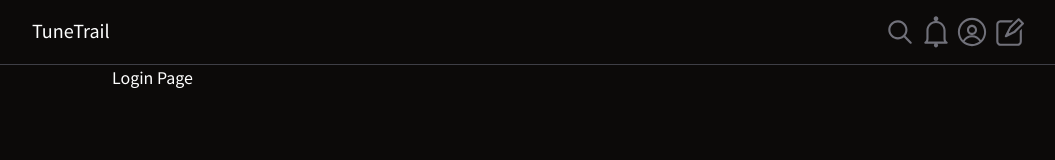
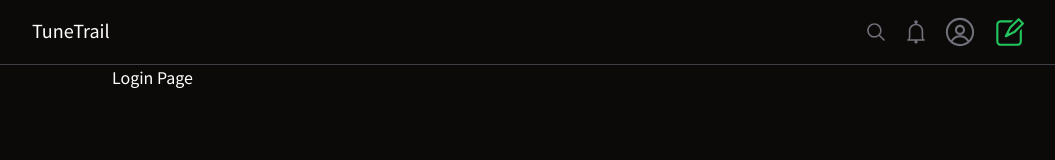
Before and after one commit to kngnkg/tunetrail, a Next.js app in the folder web/: page /login in a window 1280 px wide. Shown: the top 160 px of the page, without its empty margins (112-1167 px from the left). Built offline with nearby package versions, Linux system fonts and the light colour scheme.

Commit message:
Fix: header layout

```diff
--- a/web/components/icon.tsx
+++ b/web/components/icon.tsx
@@ -25,7 +25,7 @@ interface IconProps {
 }
 
 export const Icon: React.FC<IconProps> = ({ type, className, ...props }) => {
-  const baseClassName = "w-8 h-8 text-zinc-500 dark:text-zinc-500"
+  const baseClassName = "w-6 h-6 text-zinc-500 dark:text-zinc-500"
 
   switch (type) {
     case "user":
--- a/web/components/main-nav.tsx
+++ b/web/components/main-nav.tsx
@@ -13,16 +13,19 @@ export const MainNav: React.FC<MainNavProps> = ({ className }) => {
         <p className="text-lg">TuneTrail</p>
       </Link>
       {/* TODO: ログイン状態によって表示を変える */}
-      <div className="flex gap-1">
+      <div className="flex gap-4 items-center">
         <Link href="/search">
           <Icon type="search" />
         </Link>
         <Icon type="notify" />
         <Link href="/userpage">
-          <Icon type="user" />
+          <Icon type="user" className="w-8 h-8" />
         </Link>
         <Link href="/editor">
-          <Icon type="new-post" />
+          <Icon
+            type="new-post"
+            className="text-primary dark:text-primary w-8 h-8"
+          />
         </Link>
       </div>
     </div>
```
